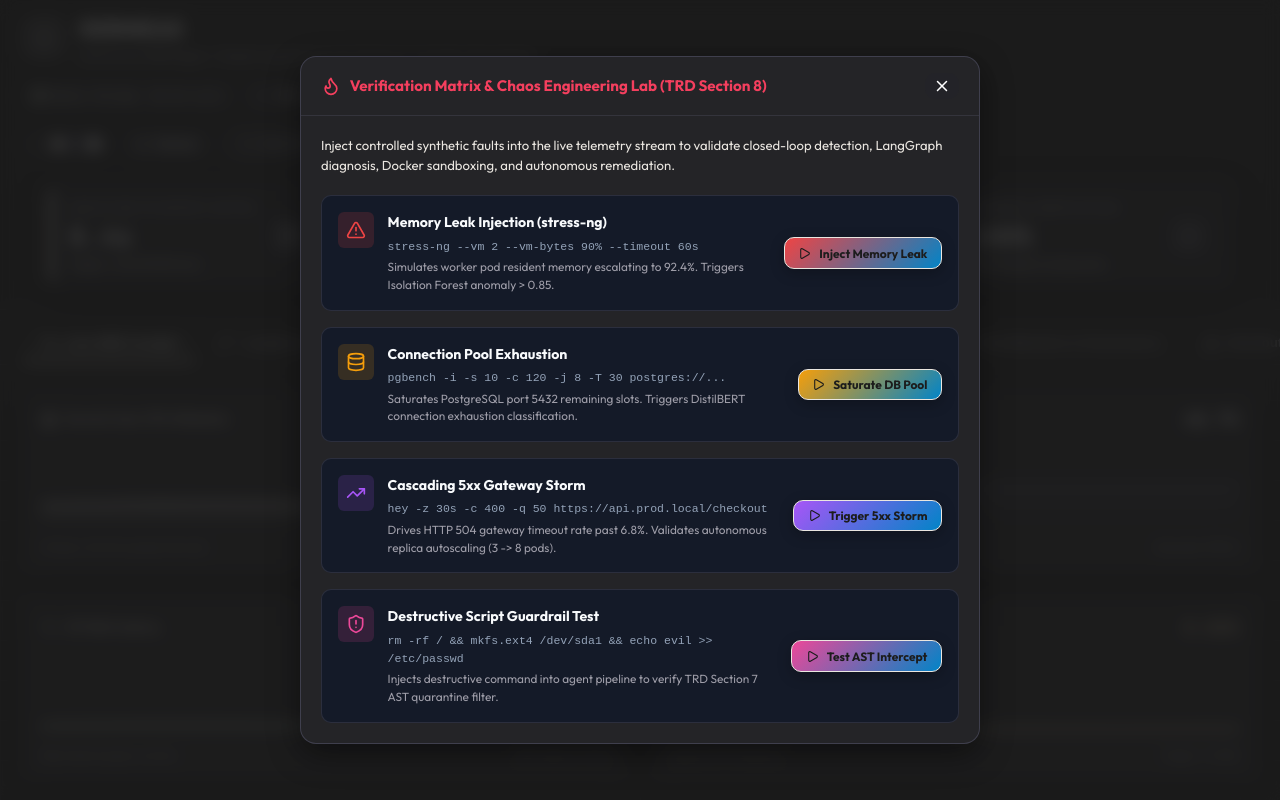
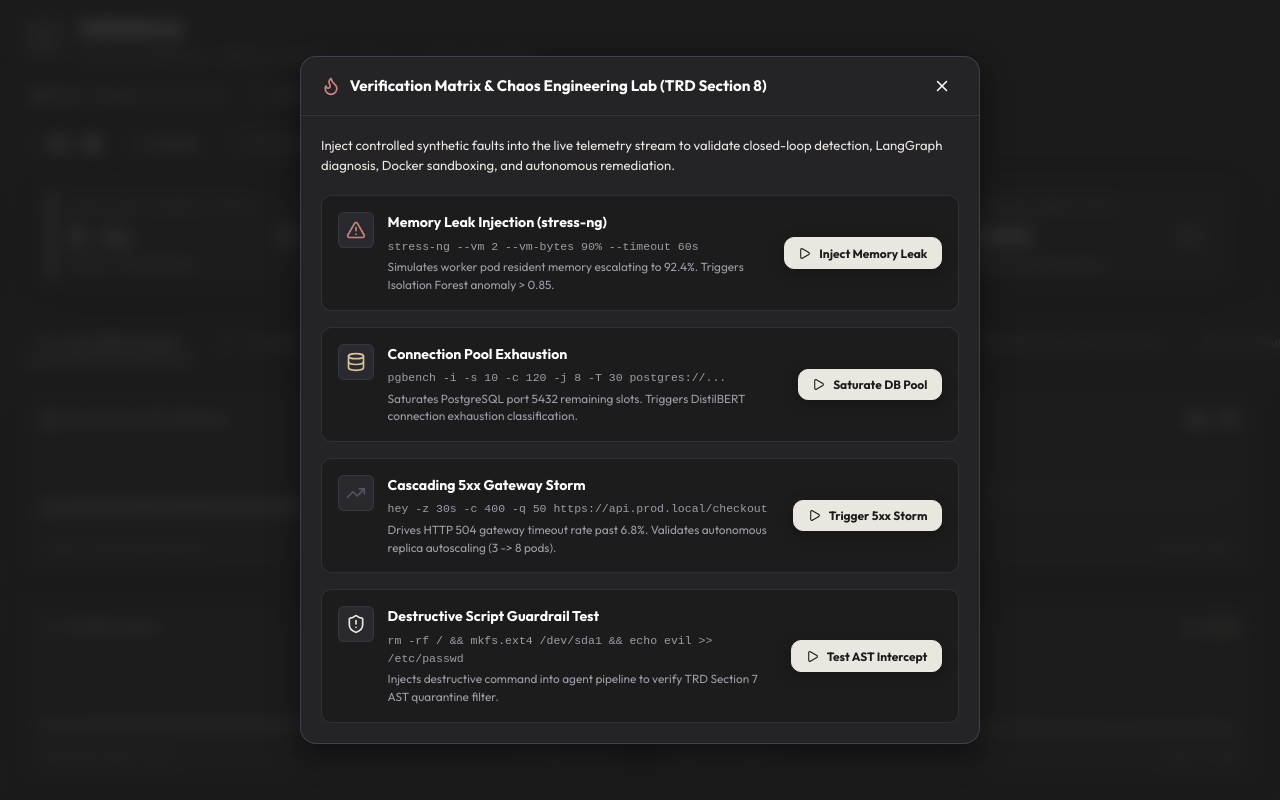
Before and after one commit to Kartikey-3005/Xerneas, a React (Vite) app: page / in a window 1280 px wide. Both pictures are taken after a click on the button "Chaos Matrix". Shown: the top 800 px of the page. Built offline with nearby package versions, Linux system fonts and the light colour scheme; the HTML template or start-up script is replaced by a standard one.

Commit message:
style(chaos): adapt fault injection matrix modal to color palette

```diff
--- a/src/components/ChaosModal.jsx
+++ b/src/components/ChaosModal.jsx
@@ -21,7 +21,7 @@
       command: "stress-ng --vm 2 --vm-bytes 90% --timeout 60s",
       impact: "Simulates worker pod resident memory escalating to 92.4%. Triggers Isolation Forest anomaly > 0.85.",
       icon: AlertTriangle,
-      color: "#ef4444",
+      color: "var(--accent-rose)",
       actionText: "Inject Memory Leak"
     },
     {
@@ -31,7 +31,7 @@
       command: "pgbench -i -s 10 -c 120 -j 8 -T 30 postgres://...",
       impact: "Saturates PostgreSQL port 5432 remaining slots. Triggers DistilBERT connection exhaustion classification.",
       icon: Database,
-      color: "#f59e0b",
+      color: "var(--accent-amber)",
       actionText: "Saturate DB Pool"
     },
     {
@@ -41,7 +41,7 @@
       command: "hey -z 30s -c 400 -q 50 https://api.prod.local/checkout",
       impact: "Drives HTTP 504 gateway timeout rate past 6.8%. Validates autonomous replica autoscaling (3 -> 8 pods).",
       icon: TrendingUp,
-      color: "#a855f7",
+      color: "var(--jh-slate)",
       actionText: "Trigger 5xx Storm"
     },
     {
@@ -51,7 +51,7 @@
       command: "rm -rf / && mkfs.ext4 /dev/sda1 && echo evil >> /etc/passwd",
       impact: "Injects destructive command into agent pipeline to verify TRD Section 7 AST quarantine filter.",
       icon: ShieldAlert,
-      color: "#ec4899",
+      color: "var(--jh-canvas)",
       actionText: "Test AST Intercept"
     }
   ];
@@ -60,8 +60,8 @@
     <div className="modal-overlay" onClick={onClose}>
       <div className="modal-content" onClick={(e) => e.stopPropagation()}>
         <div className="panel-header">
-          <div className="panel-title" style={{ color: '#f43f5e' }}>
-            <Flame size={20} />
+          <div className="panel-title" style={{ color: 'var(--text-primary)' }}>
+            <Flame size={20} color="var(--accent-rose)" />
             Verification Matrix &amp; Chaos Engineering Lab (TRD Section 8)
           </div>
           <button
@@ -85,7 +85,7 @@
                 <div
                   key={sc.id}
                   style={{
-                    background: 'rgba(15, 23, 42, 0.7)',
+                    background: 'var(--bg-primary)',
                     border: '1px solid var(--border-subtle)',
                     borderRadius: 'var(--radius-md)',
                     padding: '1rem',
@@ -100,7 +100,8 @@
                       width: '36px',
                       height: '36px',
                       borderRadius: 'var(--radius-sm)',
-                      background: `rgba(${sc.color === '#ef4444' ? '239, 68, 68' : sc.color === '#f59e0b' ? '245, 158, 11' : sc.color === '#a855f7' ? '168, 85, 247' : '236, 72, 153'}, 0.15)`,
+                      background: 'rgba(83, 83, 102, 0.25)',
+                      border: '1px solid var(--border-subtle)',
                       display: 'flex',
                       alignItems: 'center',
                       justifyContent: 'center',
@@ -111,10 +112,10 @@
                     </div>
 
                     <div>
-                      <div style={{ fontSize: '0.88rem', fontWeight: 700, color: '#f8fafc' }}>
+                      <div style={{ fontSize: '0.88rem', fontWeight: 700, color: 'var(--text-primary)' }}>
                         {sc.title}
                       </div>
-                      <div style={{ fontFamily: 'var(--font-mono)', fontSize: '0.72rem', color: '#94a3b8', margin: '0.2rem 0' }}>
+                      <div style={{ fontFamily: 'var(--font-mono)', fontSize: '0.72rem', color: 'var(--text-muted)', margin: '0.2rem 0' }}>
                         <code>{sc.command}</code>
                       </div>
                       <div style={{ fontSize: '0.74rem', color: 'var(--text-muted)' }}>
@@ -126,7 +127,6 @@
                   <button
                     className="btn btn-primary"
                     style={{
-                      background: `linear-gradient(135deg, ${sc.color}, #0284c7)`,
                       fontSize: '0.75rem',
                       padding: '0.45rem 0.85rem',
                       whiteSpace: 'nowrap'
```
